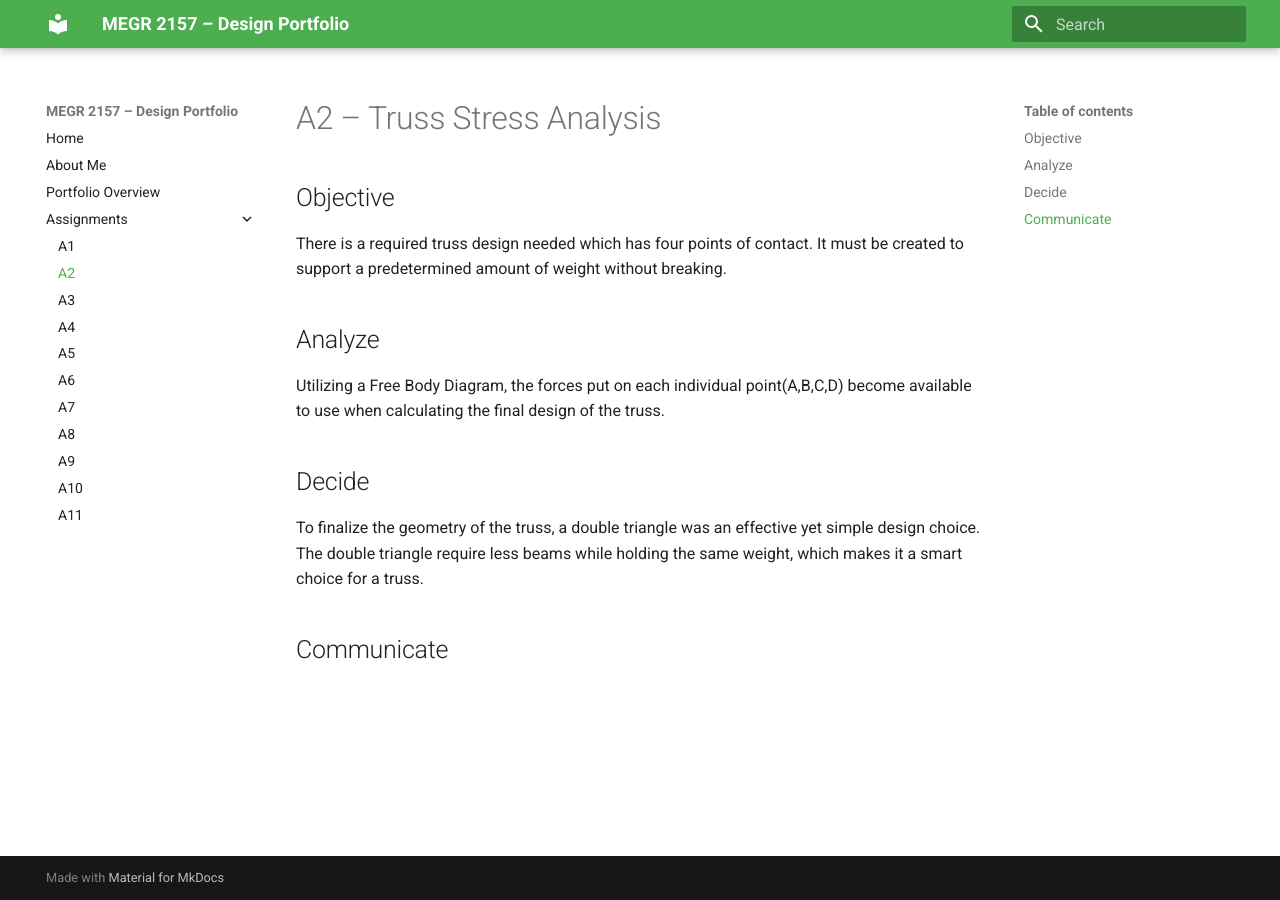
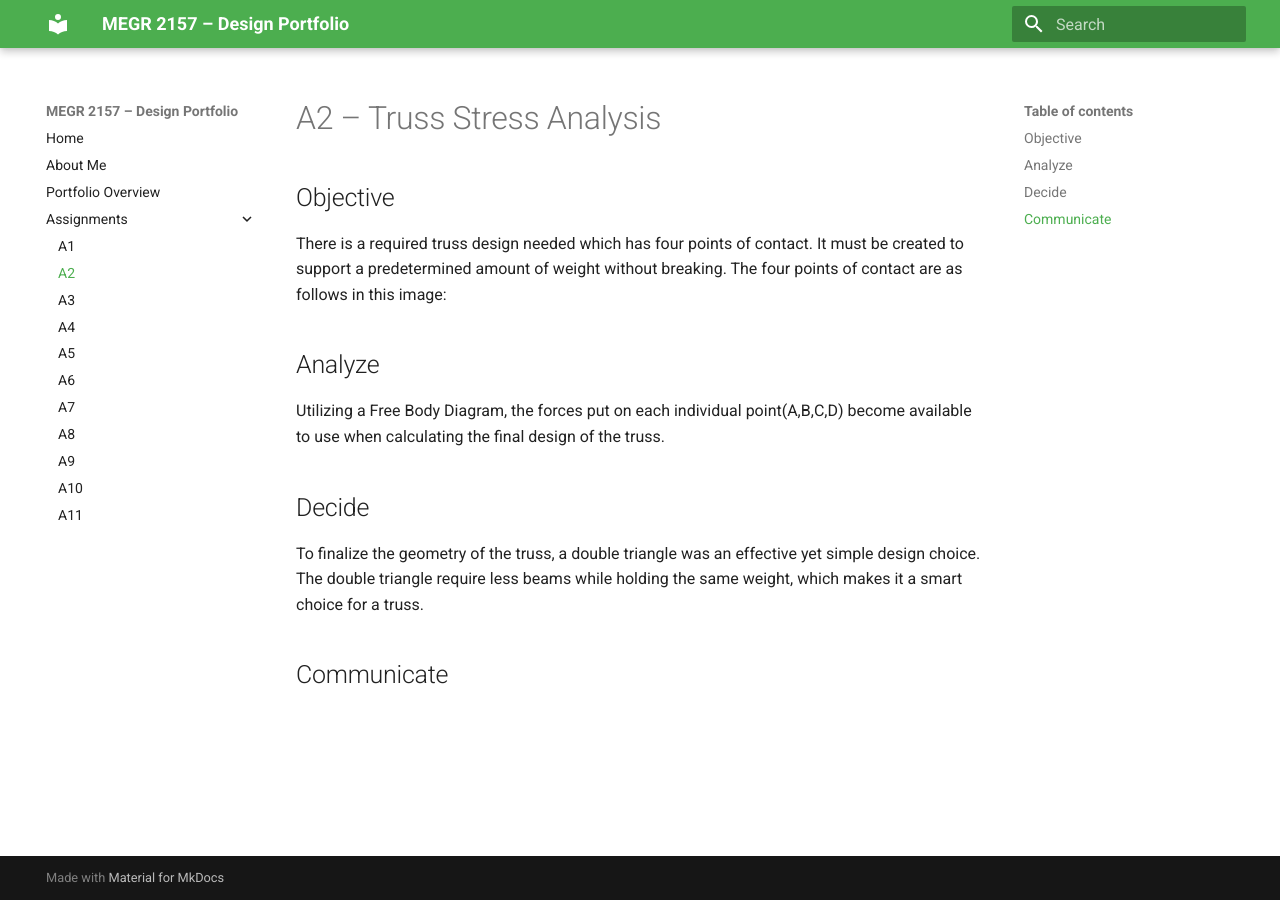
Before and after one commit to dadams78/design-projects-portfolio, an MkDocs documentation site: the page built from docs/assignments/A02/index.md, in a window 1280 px wide. Built offline with MkDocs 1.6.1 and Material for MkDocs 9.7.7, drawn with Linux system fonts in a browser that asks for light colours.

Commit message:
Update index.md

```diff
--- a/docs/assignments/A02/index.md
+++ b/docs/assignments/A02/index.md
@@ -1,7 +1,7 @@
 # A2 – Truss Stress Analysis
 
 ## Objective
-There is a required truss design needed which has four points of contact. It must be created to support a predetermined amount of weight without breaking.
+There is a required truss design needed which has four points of contact. It must be created to support a predetermined amount of weight without breaking. The four points of contact are as follows in this image:
 
 ## Analyze
 Utilizing a Free Body Diagram, the forces put on each individual point(A,B,C,D) become available to use when calculating the final design of the truss.
```
